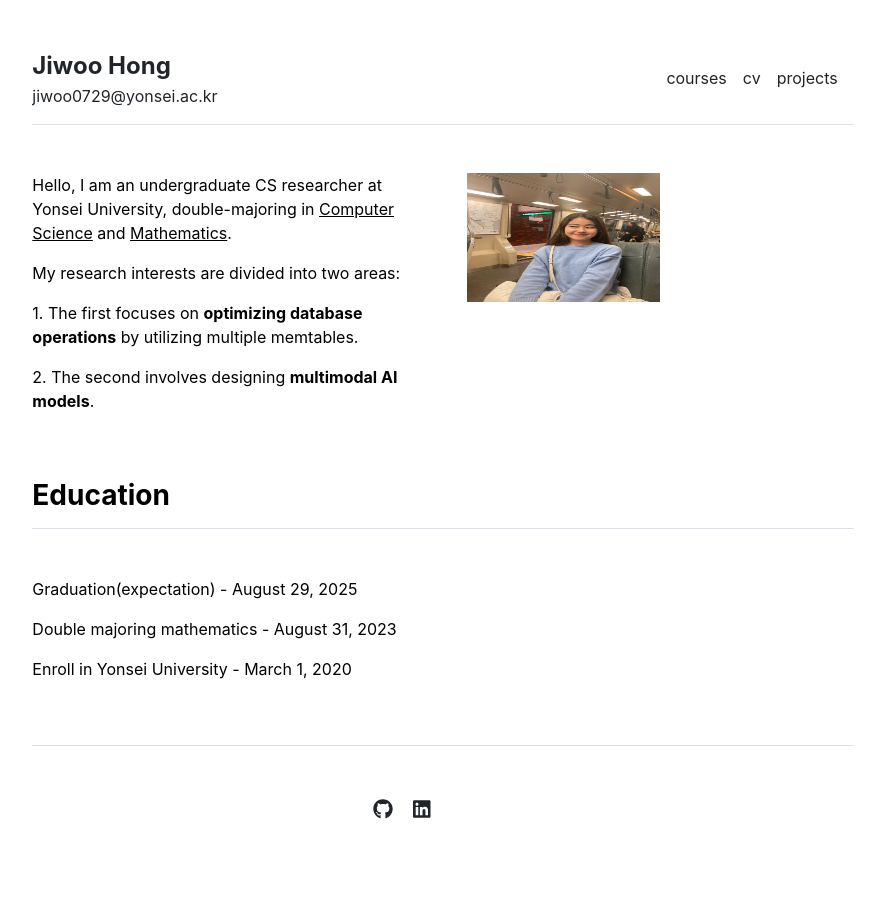
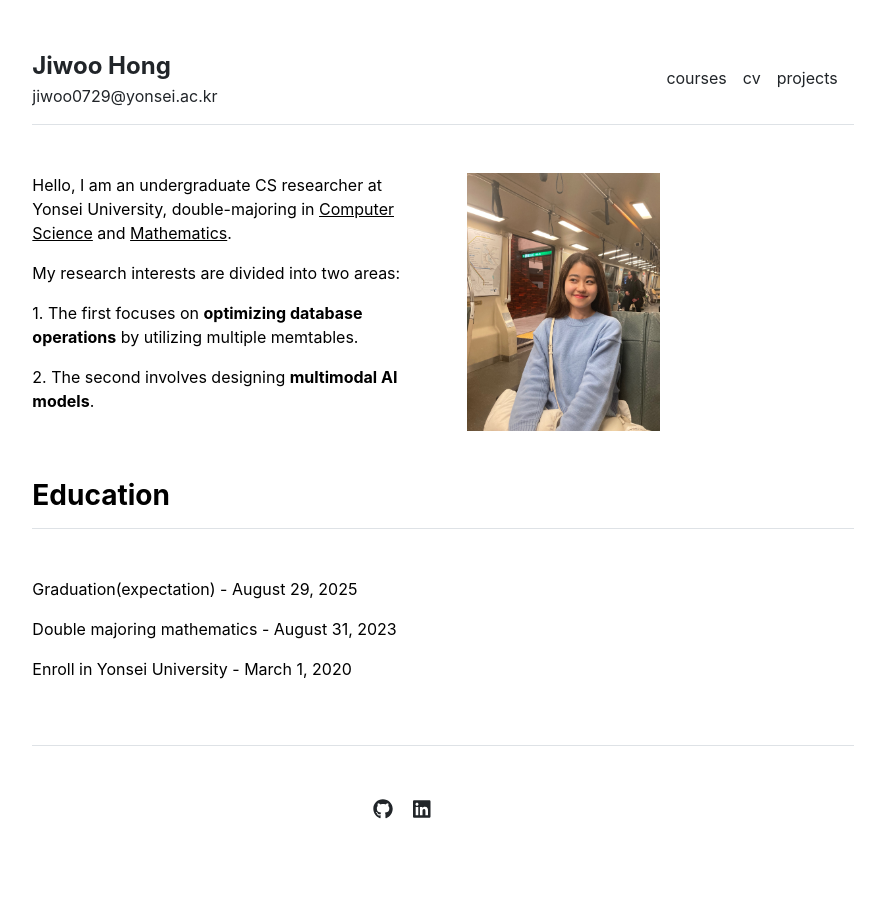
Before and after one commit to JiwooHong01/JiwooHong01.github.io, a Jekyll site: the page built from index.md, in a window 1280 px wide. Shown: the whole page, without its empty margins (197-1082 px from the left). Built offline with Jekyll 4.4.1, drawn with Linux system fonts in a browser that asks for light colours.

Commit message:
Update home.html

```diff
--- a/_layouts/home.html
+++ b/_layouts/home.html
@@ -20,7 +20,7 @@ layout: default
     </p>
   </div>
   <div class="col-md-6">
-    <img src="{{ site.github.url }}/assets/img/picture.jpeg" alt="Home" width="50%" height="50%">
+    <img src="{{ site.github.url }}/assets/img/picture.jpeg" alt="Home" style="width: 50%; height: auto;">
   </div>
 </div>
 
```
